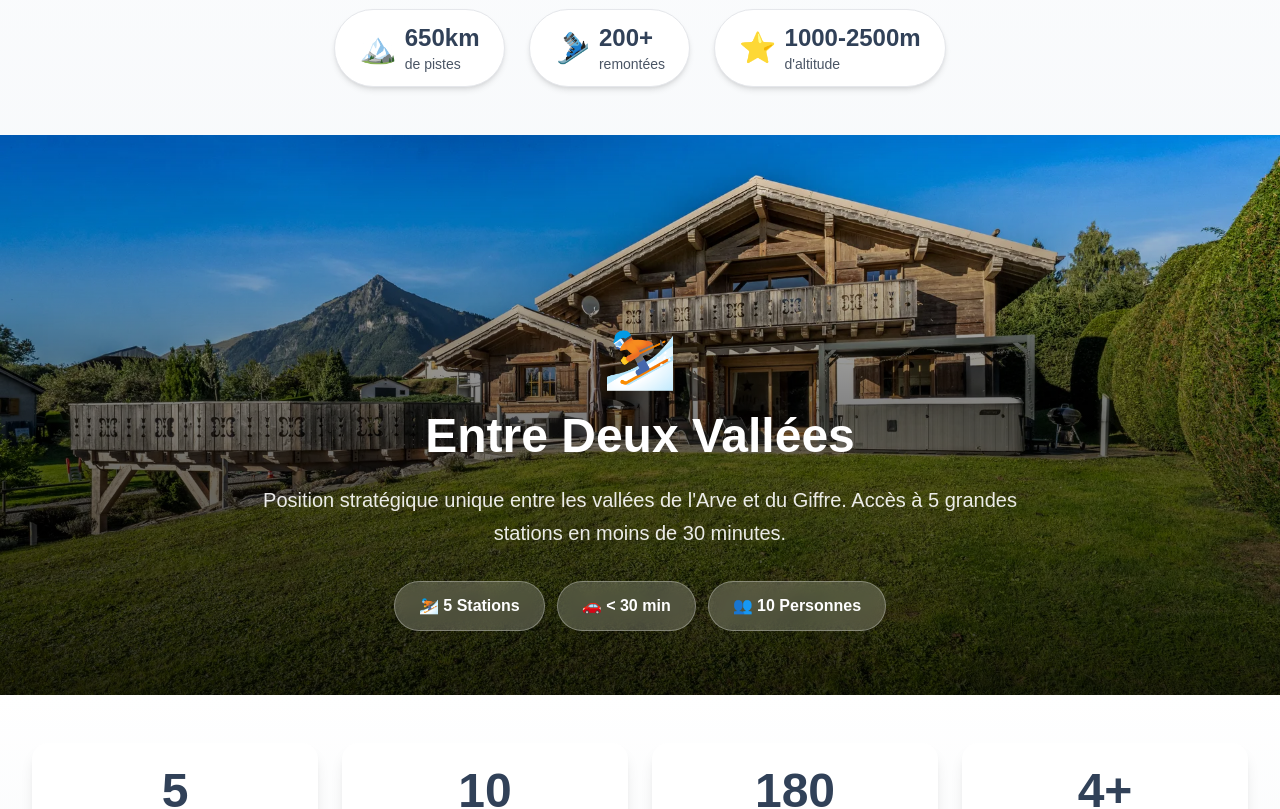
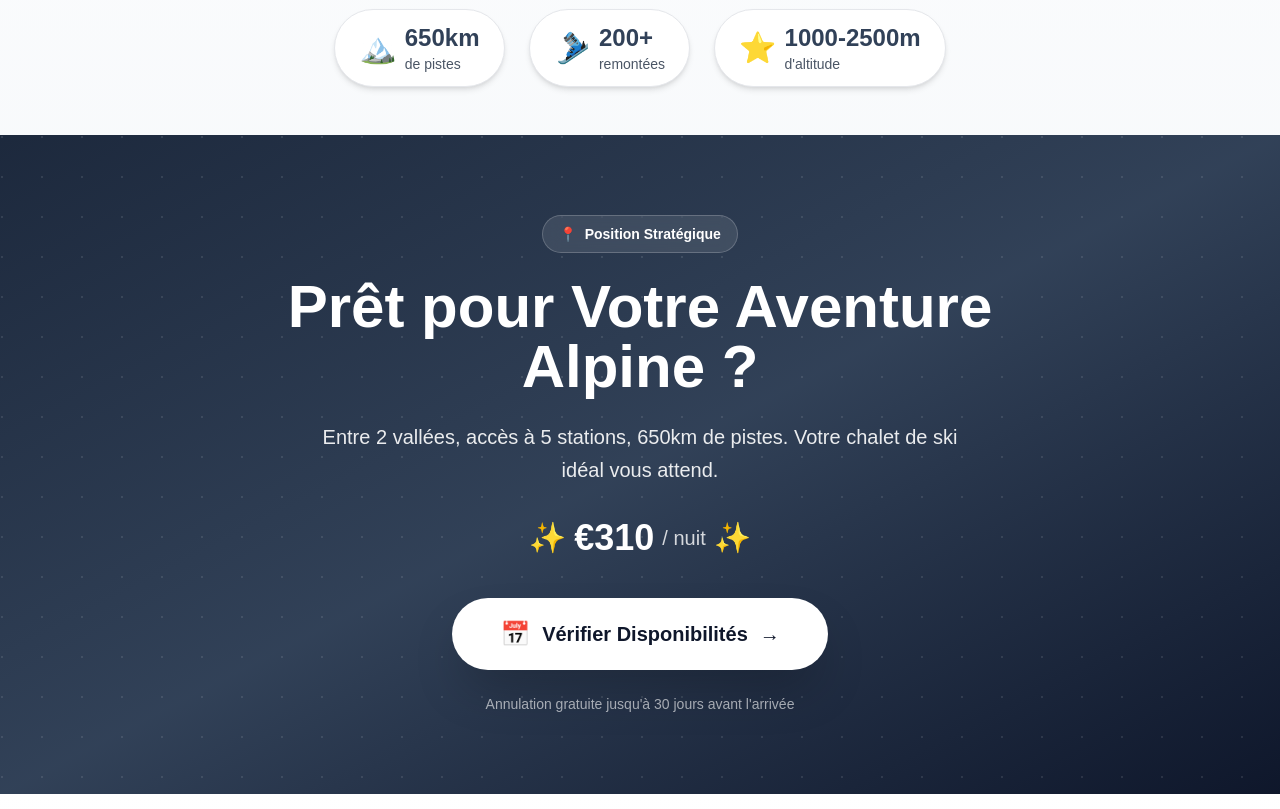
Before and after one commit to raphaelpierre/CosyNeige, a Next.js app: page / in a window 1280 px wide. Shown: the part 2440-3249 px from the top of the page. Built offline with nearby package versions, Linux system fonts and the light colour scheme; no server answers.

Commit message:
✨ Update HomePage and Navigation: Adjust hero carousel height for mobile and remove floating booking button for improved UI consistency

```diff
--- a/app/page.tsx
+++ b/app/page.tsx
@@ -30,8 +30,8 @@ export default function HomePage() {
 
   return (
     <div>
-      {/* Hero Carousel Full-Screen - Optimisé Mobile */}
-      <section className="relative h-screen overflow-hidden">
+      {/* Hero Carousel - Hauteur réduite sur mobile */}
+      <section className="relative h-[70vh] md:h-screen overflow-hidden">
         {/* Images du carousel */}
         {heroImages.map((image, index) => (
           <div
@@ -283,14 +283,14 @@ export default function HomePage() {
               </div>
             </Link>
 
-            {/* Vue panoramique - vers exterior */}
-            <Link href="/gallery?filter=exterior" className="col-span-2 lg:col-span-1 relative h-[135px] sm:h-[170px] md:h-[243px] overflow-hidden rounded-xl sm:rounded-2xl group cursor-pointer shadow-lg hover:shadow-2xl transition-all duration-500">
+            {/* Vue panoramique - vers exterior - FIX: col-span-1 sur toutes les tailles */}
+            <Link href="/gallery?filter=exterior" className="relative h-[135px] sm:h-[170px] md:h-[243px] overflow-hidden rounded-xl sm:rounded-2xl group cursor-pointer shadow-lg hover:shadow-2xl transition-all duration-500">
               <Image
                 src="/images/ExterieurBalcon.webp"
                 alt="Balcon"
                 fill
                 className="object-cover group-hover:scale-110 transition-transform duration-700"
-                sizes="(max-width: 768px) 100vw, 25vw"
+                sizes="(max-width: 768px) 50vw, 25vw"
               />
               <div className="absolute inset-0 bg-gradient-to-t from-black/70 to-transparent" />
               <div className="absolute bottom-2 sm:bottom-3 left-2 sm:left-3 text-white">
@@ -400,51 +400,66 @@ export default function HomePage() {
         </div>
       </section>
 
-      {/* Section Hero Immersive - USP Principal */}
-      <section className="py-0">
-        {/* Vue entre deux vallées - Photo immersive */}
-        <div className="relative h-[50vh] md:h-[70vh] overflow-hidden">
-          <Image
-            src="/images/entre2vallees.webp"
-            alt="Entre deux vallées"
-            fill
-            className="object-cover"
-            sizes="100vw"
-          />
-          {/* Mobile: Gradient léger, pas de texte - juste la photo */}
-          <div className="md:hidden absolute inset-0 bg-gradient-to-t from-black/40 to-transparent" />
+      {/* CTA Final - Réserver */}
+      <section className="relative py-16 md:py-20 overflow-hidden bg-gradient-to-br from-slate-800 via-slate-700 to-slate-900">
+        {/* Pattern de fond subtil */}
+        <div className="absolute inset-0 opacity-10">
+          <div className="absolute inset-0" style={{
+            backgroundImage: 'radial-gradient(circle at 2px 2px, white 1px, transparent 0)',
+            backgroundSize: '40px 40px'
+          }} />
+        </div>
 
-          {/* Desktop: Gradient + texte complet */}
-          <div className="hidden md:block">
-            <div className="absolute inset-0 bg-gradient-to-t from-black/80 via-black/50 to-transparent" />
-            <div className="absolute inset-0 flex items-end">
-              <div className="max-w-7xl mx-auto px-4 sm:px-6 lg:px-8 w-full pb-16">
-                <div className="max-w-3xl mx-auto text-center">
-                  <div className="text-6xl mb-6">⛷️</div>
-                  <h2 className="text-5xl font-bold text-white mb-6">
-                    {t({ en: 'Between Two Valleys', fr: 'Entre Deux Vallées' })}
-                  </h2>
-                  <p className="text-xl text-white/90 mb-8 leading-relaxed">
-                    {t({
-                      en: 'Unique strategic location between the Arve and Giffre valleys. Access to 5 major ski resorts in under 30 minutes.',
-                      fr: 'Position stratégique unique entre les vallées de l\'Arve et du Giffre. Accès à 5 grandes stations en moins de 30 minutes.'
-                    })}
-                  </p>
-                  <div className="flex flex-wrap gap-3 justify-center">
-                    <div className="bg-white/20 backdrop-blur-sm border border-white/30 px-6 py-3 rounded-full">
-                      <span className="text-white font-semibold text-base">⛷️ 5 {t({ en: 'Resorts', fr: 'Stations' })}</span>
-                    </div>
-                    <div className="bg-white/20 backdrop-blur-sm border border-white/30 px-6 py-3 rounded-full">
-                      <span className="text-white font-semibold text-base">🚗 &lt; 30 min</span>
-                    </div>
-                    <div className="bg-white/20 backdrop-blur-sm border border-white/30 px-6 py-3 rounded-full">
-                      <span className="text-white font-semibold text-base">👥 10 {t({ en: 'Guests', fr: 'Personnes' })}</span>
-                    </div>
-                  </div>
-                </div>
-              </div>
+        <div className="relative max-w-4xl mx-auto px-4 sm:px-6 lg:px-8 text-center">
+          {/* Badge "Position stratégique" */}
+          <div className="inline-flex items-center gap-2 bg-white/10 backdrop-blur-sm border border-white/20 text-white px-4 py-2 rounded-full text-sm font-semibold mb-6">
+            <span>📍</span>
+            <span>{t({ en: 'Strategic Location', fr: 'Position Stratégique' })}</span>
+          </div>
+
+          {/* Titre principal */}
+          <h2 className="text-3xl sm:text-4xl md:text-5xl lg:text-6xl font-bold text-white mb-4 md:mb-6">
+            {t({
+              en: 'Ready for Your Alpine Adventure?',
+              fr: 'Prêt pour Votre Aventure Alpine ?'
+            })}
+          </h2>
+
+          {/* Sous-titre */}
+          <p className="text-base sm:text-lg md:text-xl text-white/90 mb-6 md:mb-8 max-w-2xl mx-auto leading-relaxed">
+            {t({
+              en: 'Between 2 valleys, access to 5 resorts, 650km of slopes. Your perfect ski chalet awaits.',
+              fr: 'Entre 2 vallées, accès à 5 stations, 650km de pistes. Votre chalet de ski idéal vous attend.'
+            })}
+          </p>
+
+          {/* Prix accrocheur */}
+          <div className="mb-8 md:mb-10">
+            <div className="inline-flex items-center gap-2 text-white">
+              <span className="text-2xl md:text-3xl">✨</span>
+              <span className="text-3xl md:text-4xl font-bold">€310</span>
+              <span className="text-lg md:text-xl text-white/80">/ {t({ en: 'night', fr: 'nuit' })}</span>
+              <span className="text-2xl md:text-3xl">✨</span>
             </div>
           </div>
+
+          {/* Bouton CTA principal */}
+          <Link
+            href="/booking"
+            className="group inline-flex items-center justify-center gap-3 bg-white hover:bg-gray-50 text-slate-900 px-8 sm:px-10 md:px-12 py-4 sm:py-5 rounded-full font-bold text-base sm:text-lg md:text-xl transition-all duration-300 shadow-2xl hover:shadow-white/30 active:scale-95 md:hover:scale-105"
+          >
+            <span className="text-2xl">📅</span>
+            <span>{t({ en: 'Check Availability', fr: 'Vérifier Disponibilités' })}</span>
+            <span className="group-hover:translate-x-1 transition-transform">→</span>
+          </Link>
+
+          {/* Mini info en bas */}
+          <p className="mt-6 text-sm text-white/60">
+            {t({
+              en: 'Free cancellation up to 30 days before arrival',
+              fr: 'Annulation gratuite jusqu\'à 30 jours avant l\'arrivée'
+            })}
+          </p>
         </div>
       </section>
 
--- a/components/layout/Navigation.tsx
+++ b/components/layout/Navigation.tsx
@@ -186,18 +186,6 @@ export default function Navigation() {
         )}
       </nav>
 
-      {/* CTA Flottant Mobile - Bouton Réserver persistant */}
-      <div className="md:hidden fixed bottom-4 right-4 z-40">
-        <Link
-          href="/booking"
-          className={`flex items-center gap-2 bg-gradient-to-r from-slate-700 to-slate-800 text-white px-5 py-3 rounded-full font-bold text-sm shadow-2xl hover:shadow-slate-900/50 active:scale-95 transition-all duration-300 ${
-            pathname === '/booking' ? 'scale-0' : 'scale-100'
-          }`}
-        >
-          <span>📅</span>
-          <span>{t({ en: 'Book', fr: 'Réserver' })}</span>
-        </Link>
-      </div>
     </>
   );
 }
```
